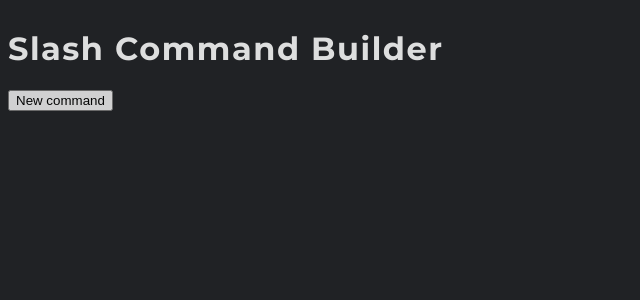
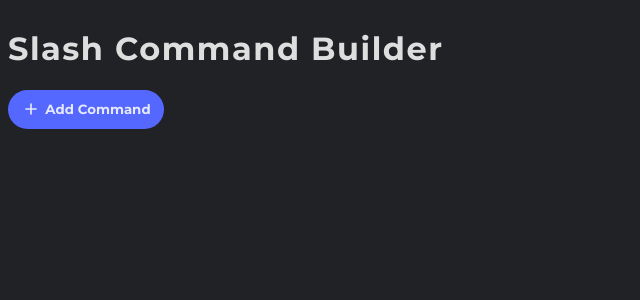
Before and after one commit to bsati/dc-app-command-builder, a Svelte app: page / in a window 1280 px wide. Shown: the top 300 px of the page, without its empty margins (0-640 px from the left). Built offline with nearby package versions, Linux system fonts and the light colour scheme.

Commit message:
mostly styling

```diff
--- a/public/global.css
+++ b/public/global.css
@@ -8,6 +8,15 @@
 	src: url('./fonts/Montserrat-Bold.ttf');
 }
 
+:root {
+	--background-color: #202225;
+	--background-color-brighter: #34383e;
+	--text-color: rgba(255, 255, 255, 0.85);
+	--box-shadow: #0f1011;
+	--primary-color: #5468ff;
+	--primary-color-darker: #404fc5;
+}
+
 html,
 body {
 	position: relative;
@@ -16,17 +25,39 @@ body {
 }
 
 body {
-	color: #fff;
-	opacity: 0.85;
+	color: var(--text-color);
 	margin: 0;
 	padding: 8px;
 	box-sizing: border-box;
 	font-family: 'Montserrat', sans-serif;
 	font-weight: 400;
-	background-color: #202225;
+	background-color: var(--background-color);
 }
 
 h1 {
 	font-weight: 700;
 	letter-spacing: 1.5px;
 }
+
+button {
+	padding: 0.7em 1em;
+	border-radius: 5em;
+	border: none;
+	background: var(--primary-color);
+	color: var(--text-color);
+	font-family: "Montserrat", sans-serif;
+	font-weight: 400;
+	display: flex;
+	align-items: center;
+}
+
+button:hover {
+	background: var(--primary-color-darker);
+}
+
+.btn-icon {
+	display: inline-block;
+	width: 20px;
+	margin-right: 0.3em;
+	margin-bottom: -.2em;
+}
--- a/src/App.svelte
+++ b/src/App.svelte
@@ -7,5 +7,5 @@
 	<CommandList />
 </main>
 
-<style>
+<style lang="scss">
 </style>
--- a/src/components/Command.svelte
+++ b/src/components/Command.svelte
@@ -4,6 +4,7 @@
     import atomOneDark from "svelte-highlight/styles/atom-one-dark";
     import type { ApplicationCommand } from "../models/app_command";
     import CommandOption from "./CommandOption.svelte";
+    import Icon from "./Icon.svelte";
     import Textbox from "./Textbox.svelte";
 
     export let command: Partial<ApplicationCommand>;
@@ -26,28 +27,38 @@
 </svelte:head>
 
 <div class="command-container">
-    <Textbox label="Name" value={command.name} />
-    <Textbox label="Description" value={command.description} />
-    {#if command.options}
-        {#each command.options as option}
-            <CommandOption {option} />
-        {/each}
-    {/if}
+    <Textbox label="Name" value={command.name} maxlength={30} />
+    <Textbox label="Description" value={command.description} maxlength={100} />
+    <div class="command-options">
+        {#if command.options}
+            {#each command.options as option}
+                <CommandOption {option} />
+            {/each}
+        {/if}
+    </div>
+    <div class="button-bar">
+        <button on:click={addOption}>
+            <Icon name="add" class="btn-icon" />Add Option
+        </button>
+    </div>
     <div class="output-json-container">
         <Highlight language={json} code={command_json} />
-        <button class="copy-button" on:click={copyJSONToClipboard}>Copy</button>
-    </div>
-    <div class="button-bar">
-        <button on:click={addOption}>Add Option</button>
+        <button class="copy-button" on:click={copyJSONToClipboard}>
+            <Icon name="copy" class="btn-icon" />Copy
+        </button>
     </div>
 </div>
 
 <style lang="scss">
     .command-container {
         padding: 1.5em;
-        box-shadow: 0px 0px 10px 3px #0f1011;
+        box-shadow: 0px 0px 10px 3px var(--box-shadow);
         border-radius: 0.5em;
         margin-bottom: 1em;
+    }
+
+    .command-options {
+        margin: 1em 0;
     }
 
     .output-json-container {
--- a/src/components/CommandList.svelte
+++ b/src/components/CommandList.svelte
@@ -1,6 +1,7 @@
 <script lang="ts">
     import type { ApplicationCommand } from "../models/app_command";
     import Command from "./Command.svelte";
+    import Icon from "./Icon.svelte";
 
     let commands: Partial<ApplicationCommand>[] = [];
 
@@ -16,6 +17,9 @@
         {/each}
     </div>
     <div class="button-bar">
-        <button on:click={createCommand}>New command</button>
+        <button on:click={createCommand}>
+            <Icon name="add" class="btn-icon" />
+            Add Command
+        </button>
     </div>
 </div>
--- a/src/components/CommandOption.svelte
+++ b/src/components/CommandOption.svelte
@@ -6,6 +6,17 @@
 </script>
 
 <div class="command-option-container">
-    <Textbox label="Name" value={option.name} />
-    <Textbox label="Description" value={option.description} />
+    <div class="command-option-info">
+        <Textbox label="Name" value={option.name} />
+        <Textbox label="Description" value={option.description} />
+    </div>
 </div>
+
+<style lang="scss">
+    .command-option-container {
+        padding: 1.5em;
+        box-shadow: 0px 0px 5px 0px var(--box-shadow);
+        border-radius: 0.5em;
+        margin-bottom: 1em;
+    }
+</style>
--- /dev/null
+++ b/src/components/Icon.svelte
@@ -0,0 +1,22 @@
+<script lang="ts">
+    export let name: string;
+
+    interface Icon {
+        svg: string;
+    }
+
+    let icons = new Map<string, Icon>();
+    icons.set("add", {
+        svg: '<svg xmlns="http://www.w3.org/2000/svg" class="h-6 w-6" fill="none" viewBox="0 0 24 24" stroke="currentColor" stroke-width="2"><path stroke-linecap="round" stroke-linejoin="round" d="M12 6v6m0 0v6m0-6h6m-6 0H6" /></svg>',
+    });
+    icons.set("copy", {
+        svg: '<svg xmlns="http://www.w3.org/2000/svg" class="h-6 w-6" fill="none" viewBox="0 0 24 24" stroke="currentColor" stroke-width="2"><path stroke-linecap="round" stroke-linejoin="round" d="M8 16H6a2 2 0 01-2-2V6a2 2 0 012-2h8a2 2 0 012 2v2m-6 12h8a2 2 0 002-2v-8a2 2 0 00-2-2h-8a2 2 0 00-2 2v8a2 2 0 002 2z" /></svg>',
+    });
+    let icon = icons.get(name);
+</script>
+
+{#if icon}
+    <i class={$$props.class}>
+        {@html icon.svg}
+    </i>
+{/if}
--- a/src/components/Textbox.svelte
+++ b/src/components/Textbox.svelte
@@ -3,16 +3,32 @@
     export let value: string;
     export let input_type: "text" | "password" = "text";
     export let name = label;
+    export let maxlength = -1;
 </script>
 
 <div class="input-group">
     <label for={name}>{label}</label>
-    <input type={input_type} {value} {name} />
+    <input type={input_type} {value} {name} {maxlength} />
 </div>
 
-<style>
+<style lang="scss">
     .input-group {
         display: flex;
         flex-direction: column;
+
+        input {
+            background: var(--background-color-brighter);
+            padding: 0.8em;
+            color: rgba(255, 255, 255, 0.7);
+            border-radius: 0.5em;
+            margin: 0.3em 0;
+            border: 2px solid rgba(255, 255, 255, 0.1);
+
+            &:focus,
+            &:focus-visible {
+                outline: 0;
+                border-color: var(--primary-color);
+            }
+        }
     }
 </style>
```
